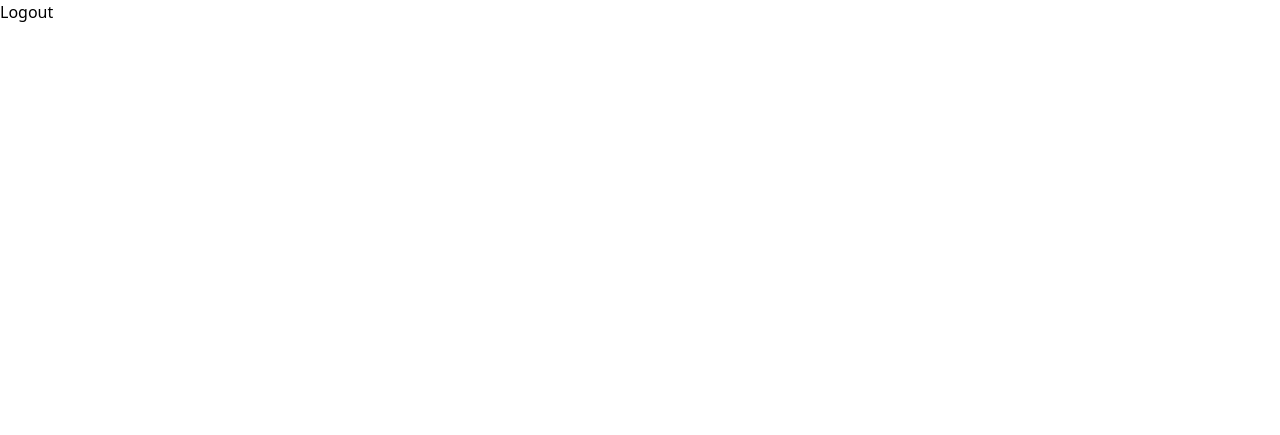
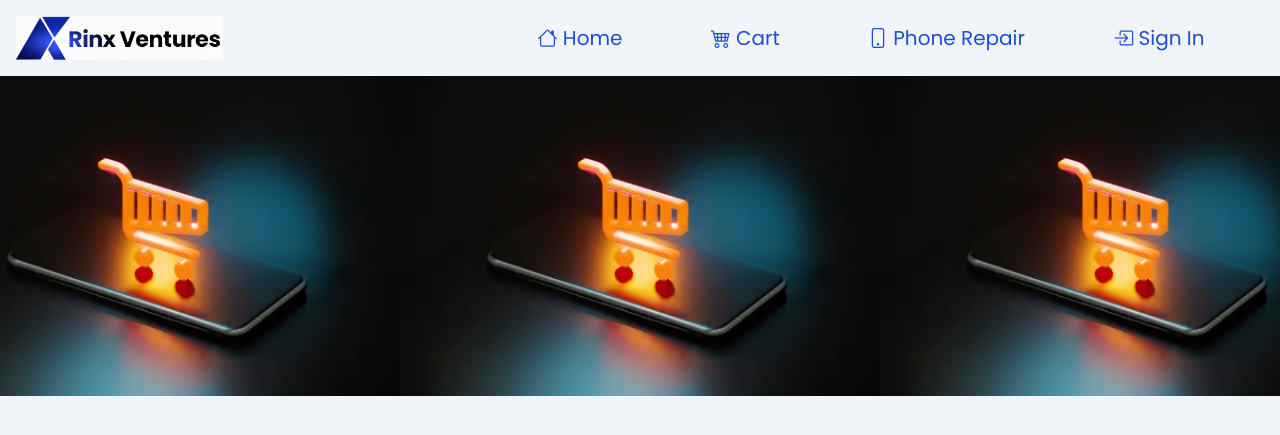
Before and after one commit to Stephen842/E-commerce, a Django app: page /store in a window 1280 px wide. Before the commit the part shown is almost empty. Shown: the top 435 px of the page. Run offline with Django 5.2, Linux system fonts and the light colour scheme; style sheets or scripts are compiled from the project's sources; some libraries are stand-ins or nearby versions.

Commit message:
I am trying to work on the frontend aspect of the store page

```diff
--- a/market/shop/static/styles.css
+++ b/market/shop/static/styles.css
@@ -14,3 +14,20 @@
 .form-control::placeholder {
     color: #ff7474;
 }
+
+/* this lines below is for the header of each pages */
+.head-img::before{
+	content: '';
+	position: absolute;
+	background-color: rgba(0, 0, 0, 0.4);
+}
+
+.head-img{
+    background-image: url(estore.webp);
+    background-repeat: repeat;
+    background-size: contain;
+    background-position: center;
+    height: 40vh;
+    position: relative;
+
+}
--- a/market/shop/templates/pages/home.html
+++ b/market/shop/templates/pages/home.html
@@ -30,7 +30,54 @@
         <title> {{ title }} </title>
     </head>
 
-    <body>
-        <h2> <a href="{% url 'logout'%}">Logout</a></h2>
+    <body class='bg-slate-100 font-poppins'>
+        <header>
+            <nav class="flex justify-between items-center w-[100%] mx-auto bg-slate-100">
+                <div class="m-4 ml-8 w-2/4 md:ml-4">
+                    <a href='/'><img src="{% static 'rinxlogo1.png' %}" alt="RinxVenture Logo" class='w-2/4 h-auto'></a>
+                </div>
+
+                <div class="nav-links duration-500 w-full pl-4 bg-white bg-opacity-80 md:bg-transparent absolute md:static min-h-[60vh] md:min-h-fit left-0 top-[-100%] z-20">
+                    <ul class="flex md:flex-row flex-col md:justify-evenly md:gap-[1vw] gap-4 mt-4 md:mt-0 font-magnolia text-blue-700">
+                        <li>
+                            <a class='hover:text-red-500 text-xl' href = '/'><i class="bi bi-house"></i> Home </a>
+                        </li>
+
+                        <li>
+                            <a class='hover:text-red-500 text-xl' href = "#"><i class="bi bi-cart4"></i> Cart </a>
+                        </li>
+
+                        <li>
+                            <a class='hover:text-red-500 text-xl' href = "#"><i class="bi bi-phone"></i> Phone Repair  </a>
+                        </li>
+
+                        <li>
+                            {% if user.is_authenticated %}
+                                <a class='hover:text-red-500 text-xl' href="{% url 'logout' %}"><i class="bi bi-box-arrow-in-left"></i> Log Out </a>
+                            {% else %}
+                                <a class='hover:text-red-500 text-xl' href="{% url 'signin' %}"><i class="bi bi-box-arrow-in-right"></i> Sign In </a>
+                            {% endif %}
+                        </li>
+                    </ul>
+                </div>
+                <div class='text-blue-700 absolute right-10 z-20'>
+                    <i onclick='onToggleMenu(this)' name='menu' class='bi bi-list text-2xl cursor-pointer md:hidden'></i>
+                </div>
+            </nav>
+
+            <div class='head-img w-[100%]'>
+
+            </div>
+        </header>
+
+         <!-- This script below is for the navbar-->
+         <script>
+            const navLinks = document.querySelector('.nav-links')
+            function onToggleMenu(e){
+                e.name = e.name === 'menu' ? 'close' : 'menu'
+                navLinks.classList.toggle('top-[0%]')
+            }
+        </script>
+
     </body>
 </html>
--- a/market/shop/views.py
+++ b/market/shop/views.py
@@ -18,7 +18,7 @@ def home(request):
     context = {
             'title': 'Rinx Venture: Your One-Stop Store for Phones, Gadgets & Repairs'
     }
-    return render(request, 'pages/home.html', context)
+    return render(request, 'pages/home2.html', context)
 
 class Index(View):
 
```
Also changed, not shown: market/shop/static/estore.webp (added), market/shop/static/phone-head.jpg (added), market/shop/static/phone.jpg (added), market/shop/static/rinxlogo1.png (added).
